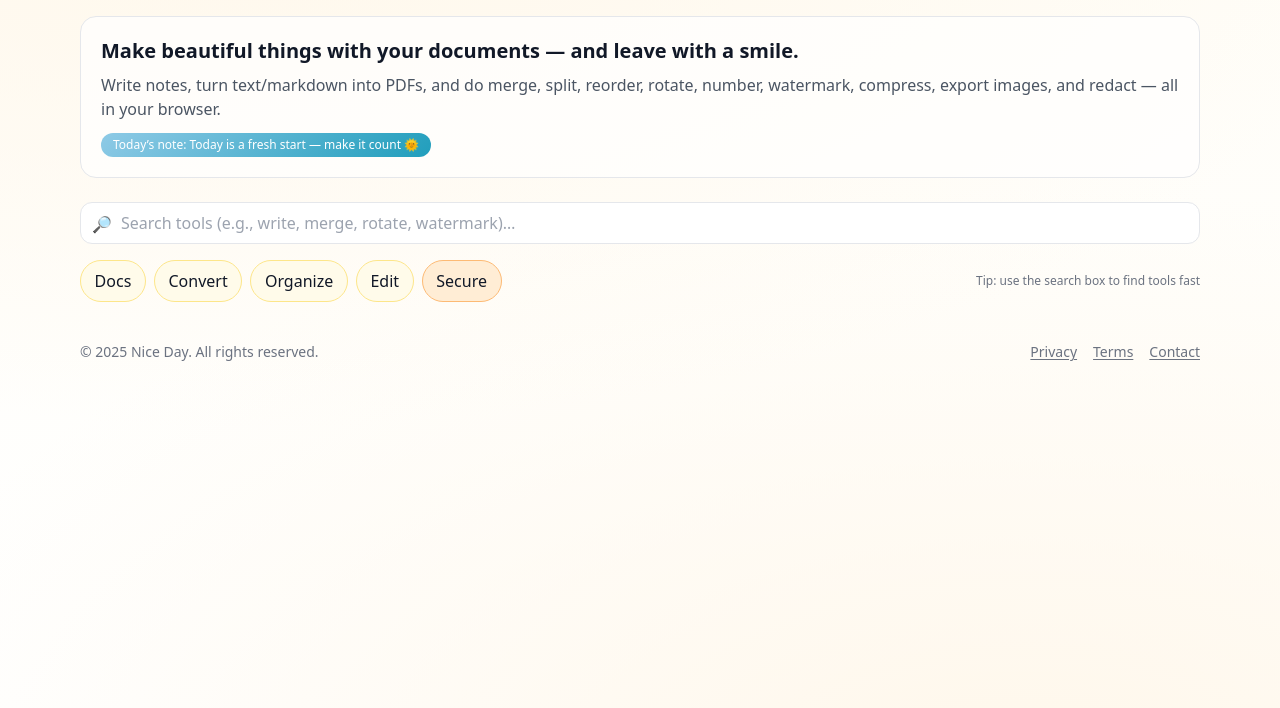
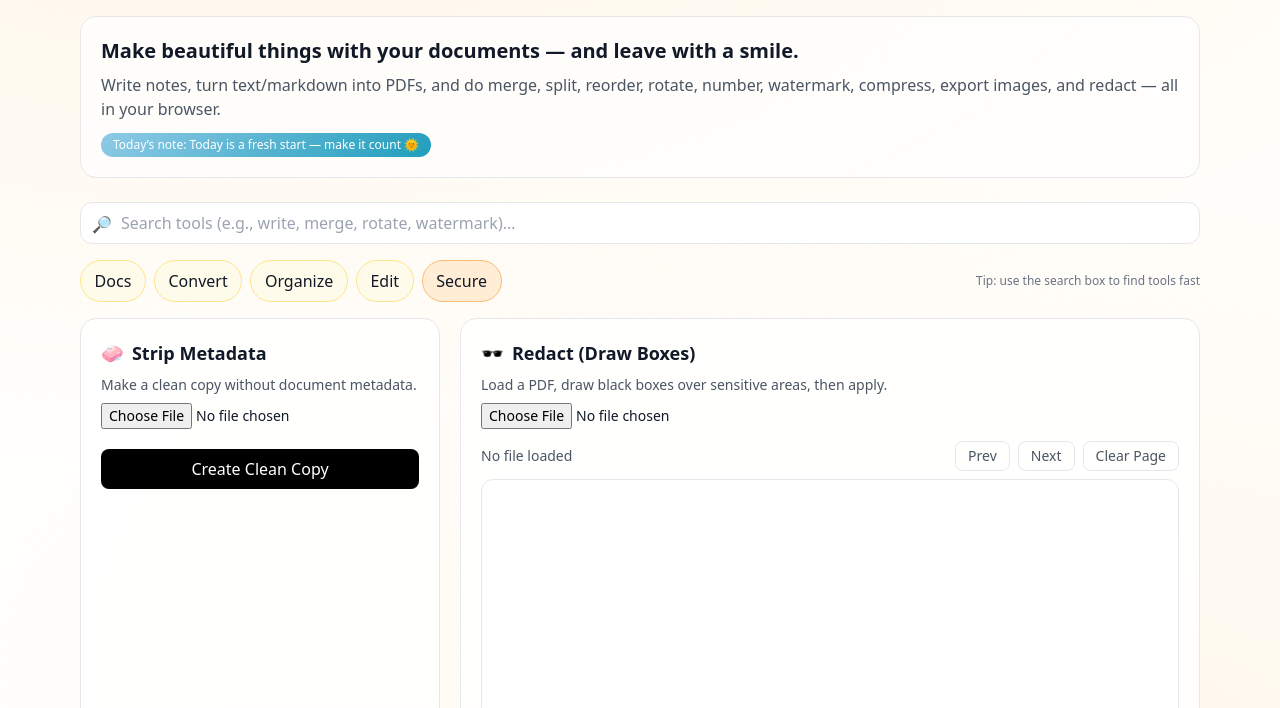
Before and after one commit to rishvan102/NiceDay, a website: page index.html in a window 1280 px wide. Both pictures are taken after a click on the button "Secure". Shown: the part 92-800 px from the top of the page. Drawn offline with nearby package versions, Linux system fonts and the light colour scheme; files that its build step writes are made by us from their sources.

Commit message:
Update index.html

```diff
--- a/index.html
+++ b/index.html
@@ -314,6 +314,44 @@
         </div>
       </div>
     </section>
+
+
+    <!-- === SECURE === -->
+<section class="tabpanel hidden" data-tabpanel="secure" role="region" aria-label="Secure">
+  <div class="grid-tools">
+
+    <!-- Strip Metadata -->
+    <div class="tool-card rounded-2xl border p-5" data-tags="secure metadata privacy remove info">
+      <h3 class="tool-title font-semibold text-lg mb-2"><span class="emoji" aria-hidden="true">🧼</span> Strip Metadata</h3>
+      <p class="text-sm text-gray-600 mb-2">Make a clean copy without document metadata.</p>
+      <input id="metaInput" type="file" accept="application/pdf" class="block w-full text-sm mb-2" aria-label="Choose PDF to clean" />
+      <button id="metaBtn" class="mt-3 w-full bg-black text-white rounded-lg py-2">Create Clean Copy</button>
+      <p id="metaStatus" class="text-xs text-gray-500 mt-2" aria-live="polite"></p>
+    </div>
+
+    <!-- Redact -->
+    <div class="tool-card rounded-2xl border p-5 md:col-span-2" data-tags="secure redact hide black box">
+      <h3 class="tool-title font-semibold text-lg mb-2"><span class="emoji" aria-hidden="true">🕶️</span> Redact (Draw Boxes)</h3>
+      <p class="text-sm text-gray-600 mb-2">Load a PDF, draw black boxes over sensitive areas, then apply.</p>
+      <input id="redactInput" type="file" accept="application/pdf" class="block w-full text-sm mb-3" aria-label="Choose PDF to redact" />
+      <div class="flex items-center justify-between mb-2 text-sm text-gray-600">
+        <span id="redInfo">No file loaded</span>
+        <div class="flex gap-2">
+          <button id="redPrev" class="px-3 py-1 border rounded-lg">Prev</button>
+          <button id="redNext" class="px-3 py-1 border rounded-lg">Next</button>
+          <button id="redClear" class="px-3 py-1 border rounded-lg">Clear Page</button>
+        </div>
+      </div>
+      <canvas id="redactStage" class="w-full max-w-full" width="600" height="800" aria-label="Redaction canvas"></canvas>
+      <div class="flex gap-2 mt-3">
+        <button id="redApply" class="px-3 py-2 bg-black text-white rounded-lg flex-1">Apply Redactions & Download</button>
+      </div>
+      <p id="redStatus" class="text-xs text-gray-500 mt-2" aria-live="polite"></p>
+    </div>
+
+  </div>
+</section>
+
   </div>
 
   <!-- Motivator Modal -->
```
